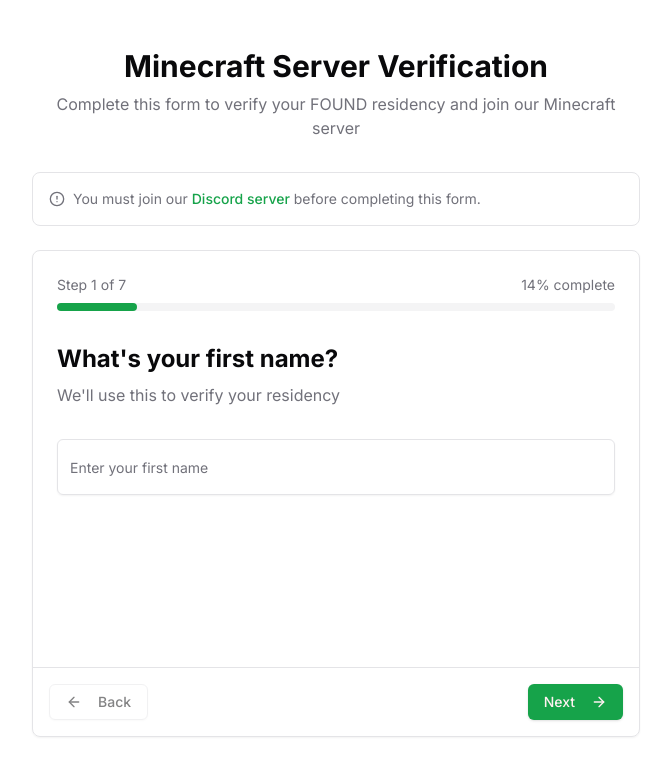
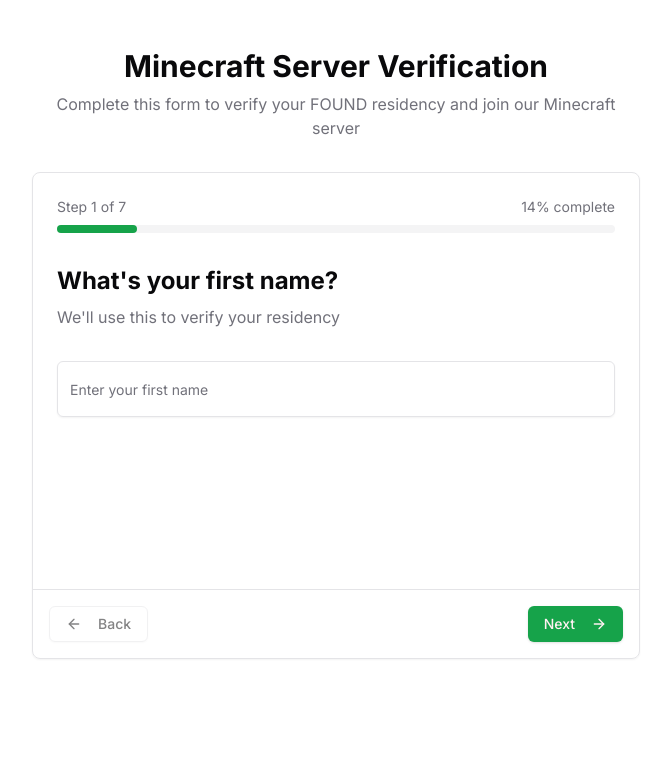
Before and after one commit to CharlesCoeder/foundgames, a Next.js app: page /verify in a window 1280 px wide. Shown: the top 776 px of the page, without its empty margins (304-975 px from the left). Built offline with nearby package versions, Linux system fonts and the light colour scheme.

Commit message:
Removed any links to our discord server. Remvoed any use of util functions that connect to supabase. It will be an API that will handle this

```diff
--- a/components/form/discord-verification-step.tsx
+++ b/components/form/discord-verification-step.tsx
@@ -47,15 +47,6 @@
           <div className="mt-4 rounded-md border border-amber-200 bg-amber-50 p-4">
             <div className="flex flex-col gap-3">
               <p className="text-amber-800">{discordError}</p>
-              <a
-                href="https://discord.gg/7wFdg8Ne7H"
-                target="_blank"
-                rel="noopener noreferrer"
-                className="inline-flex items-center gap-1 text-sm font-medium text-primary hover:underline"
-              >
-                Join our Discord server
-                <ExternalLink className="h-3 w-3" />
-              </a>
               <p className="text-xs text-muted-foreground">
                 After joining, click "Next" again to verify your Discord
                 username
--- a/components/verification-form.tsx
+++ b/components/verification-form.tsx
@@ -282,23 +282,6 @@
         </Alert>
       )}
 
-      <div className="rounded-lg border p-4">
-        <div className="flex items-center gap-2 text-sm text-muted-foreground">
-          <AlertCircle className="h-4 w-4" />
-          <p>
-            You must join our{" "}
-            <a
-              href="https://discord.gg/7wFdg8Ne7H"
-              target="_blank"
-              className="font-medium text-primary hover:underline"
-            >
-              Discord server
-            </a>{" "}
-            before completing this form.
-          </p>
-        </div>
-      </div>
-
       <Form {...form}>
         <div className="rounded-lg border shadow-sm">
           <div className="p-6">
--- a/middleware.ts
+++ b/middleware.ts
@@ -1,8 +1,8 @@
 import { type NextRequest } from "next/server";
-import { updateSession } from "@/app/utils/supabase/middleware";
+// import { updateSession } from "@/app/utils/supabase/middleware";
 
 export async function middleware(request: NextRequest) {
-  return await updateSession(request);
+  // return await updateSession(request);
 }
 
 export const config = {
--- a/package.json
+++ b/package.json
@@ -24,7 +24,7 @@
     "clsx": "^2.1.1",
     "framer-motion": "^12.5.0",
     "lucide-react": "^0.479.0",
-    "next": "15.1.0",
+    "next": "^15.2.3",
     "next-themes": "^0.4.6",
     "react": "^19.0.0",
     "react-dom": "^19.0.0",
```
Also changed, not shown: 1 other file (tests, documents, lock files or other folders).
